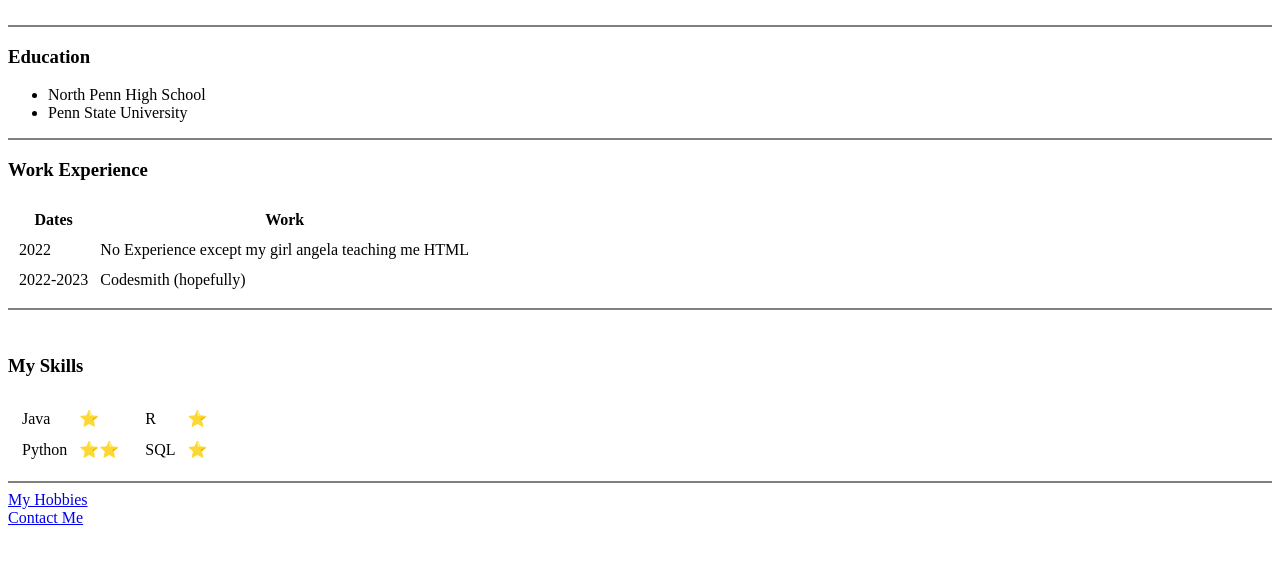
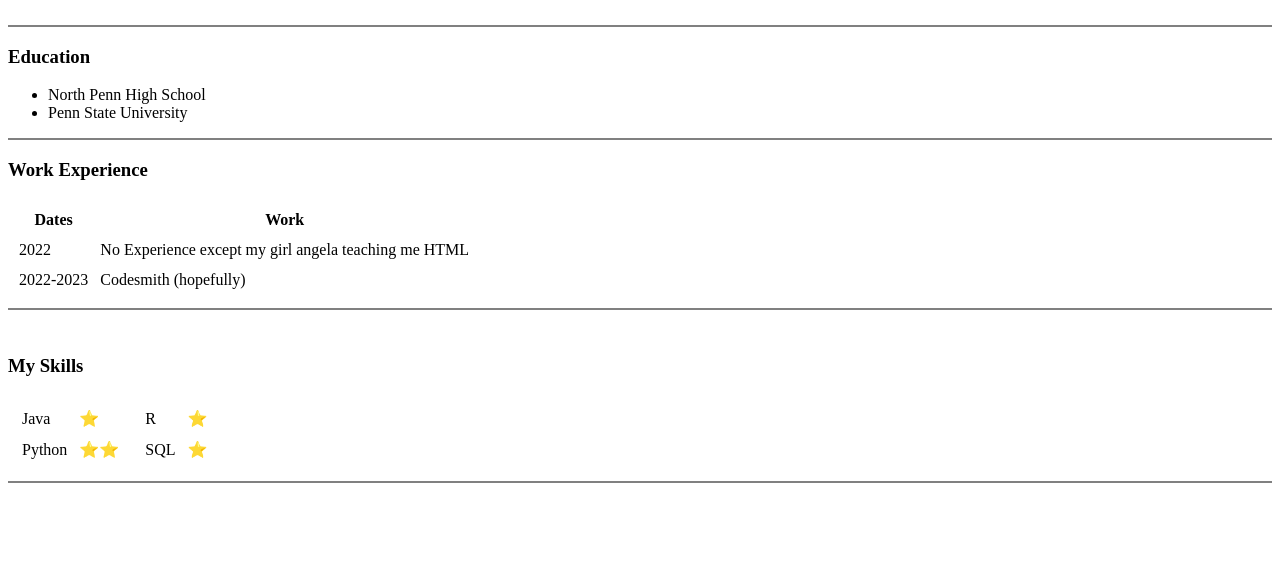
Before and after one commit to quesorbet/cv, a plain HTML site: page index.html in a window 1280 px wide. Shown: the part 188-752 px from the top of the page. Drawn offline with Linux system fonts and the light colour scheme.

Commit message:
Update index.html

```diff
--- a/index.html
+++ b/index.html
@@ -81,9 +81,7 @@
       </td>
     </table>
     <hr size="2" noshade>
-    <a href="Hobbies.html">My Hobbies</a>
-    <br />
-    <a href="Contact Me.html">Contact Me</a>
+
 
 </body>
 
```
